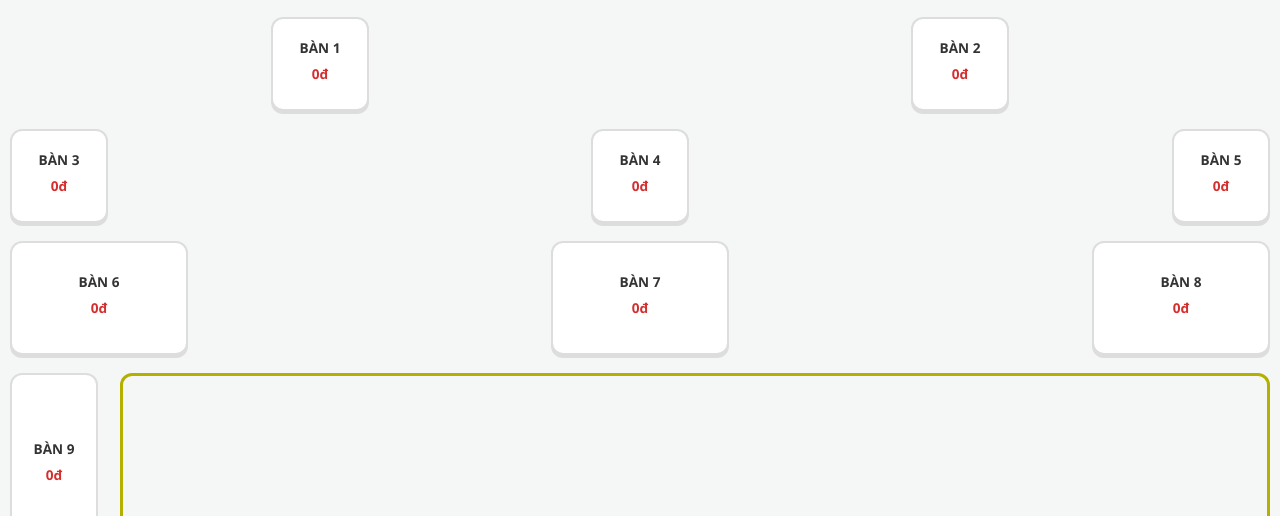
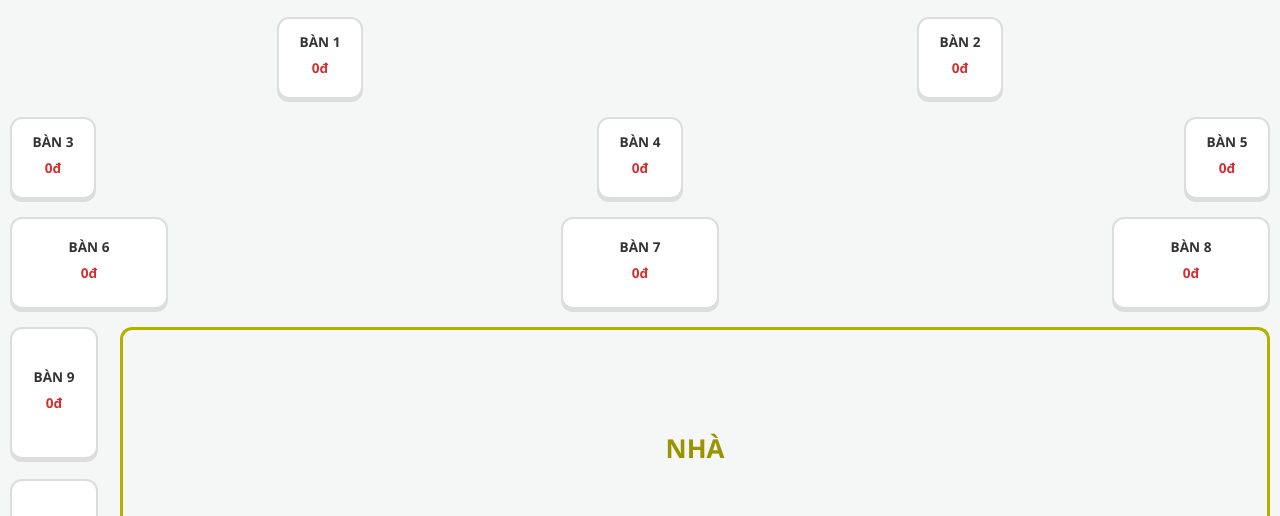
Before and after one commit to trieuluong6/Phobup, a plain HTML site: page index.html in a window 1280 px wide. Shown: the part 180-696 px from the top of the page. Drawn offline with Linux system fonts and the light colour scheme; no server answers.

Commit message:
Add files via upload

```diff
--- a/style.css
+++ b/style.css
@@ -243,9 +243,9 @@ body.dark-mode .status-normal { background: rgba(230,81,0,0.18); color: #ffb74d;
 }
 
 .small{
-    width:90px;
-    height:70px;
-    min-height:70px;
+    width:78px;
+    height:58px;
+    min-height:58px;
 }
 
 .medium{
@@ -255,27 +255,27 @@ body.dark-mode .status-normal { background: rgba(230,81,0,0.18); color: #ffb74d;
 }
 
 .large{
-    width:170px;
-    height:90px;
-    min-height:90px;
+    width:150px;
+    height:68px;
+    min-height:68px;
 }
 
 .vertical{
     width:80px;
-    height:160px;
-    min-height:160px;
+    height:108px;
+    min-height:108px;
 }
 .house-box{
     flex:1;
     /* Không đặt min-height cố định nữa: align-items:stretch trên .bottom-layout
        sẽ tự khớp chiều cao ô NHÀ bằng đúng chiều cao cột bàn 9-10, không vượt quá. */
-    max-height:340px;
+    max-height:236px;
     border:3px solid #b3b000;
     border-radius:12px;
     display:flex;
     justify-content:center;
     align-items:center;
-    font-size:32px;
+    font-size:26px;
     font-weight:bold;
     color:#9c9300;
 }
```
